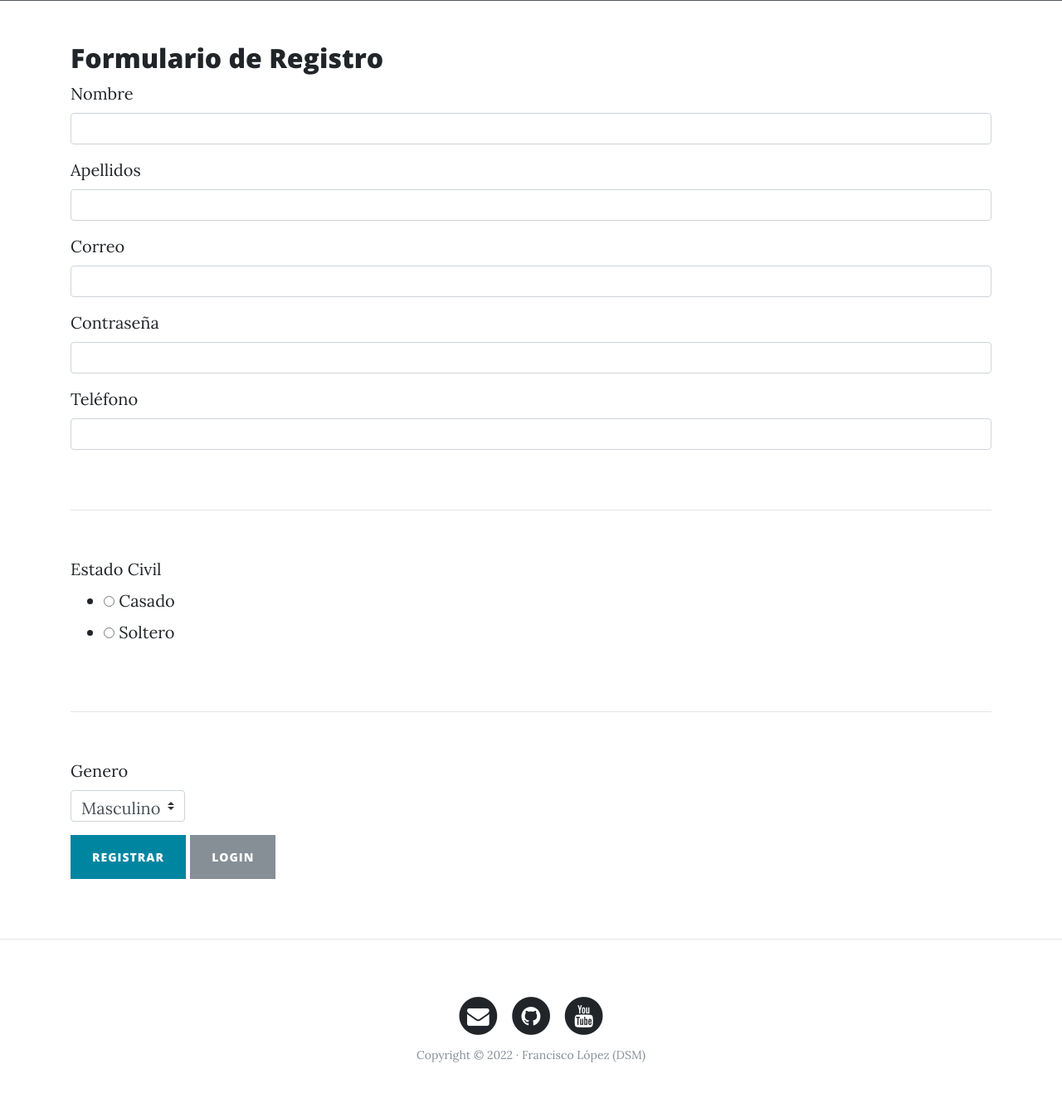
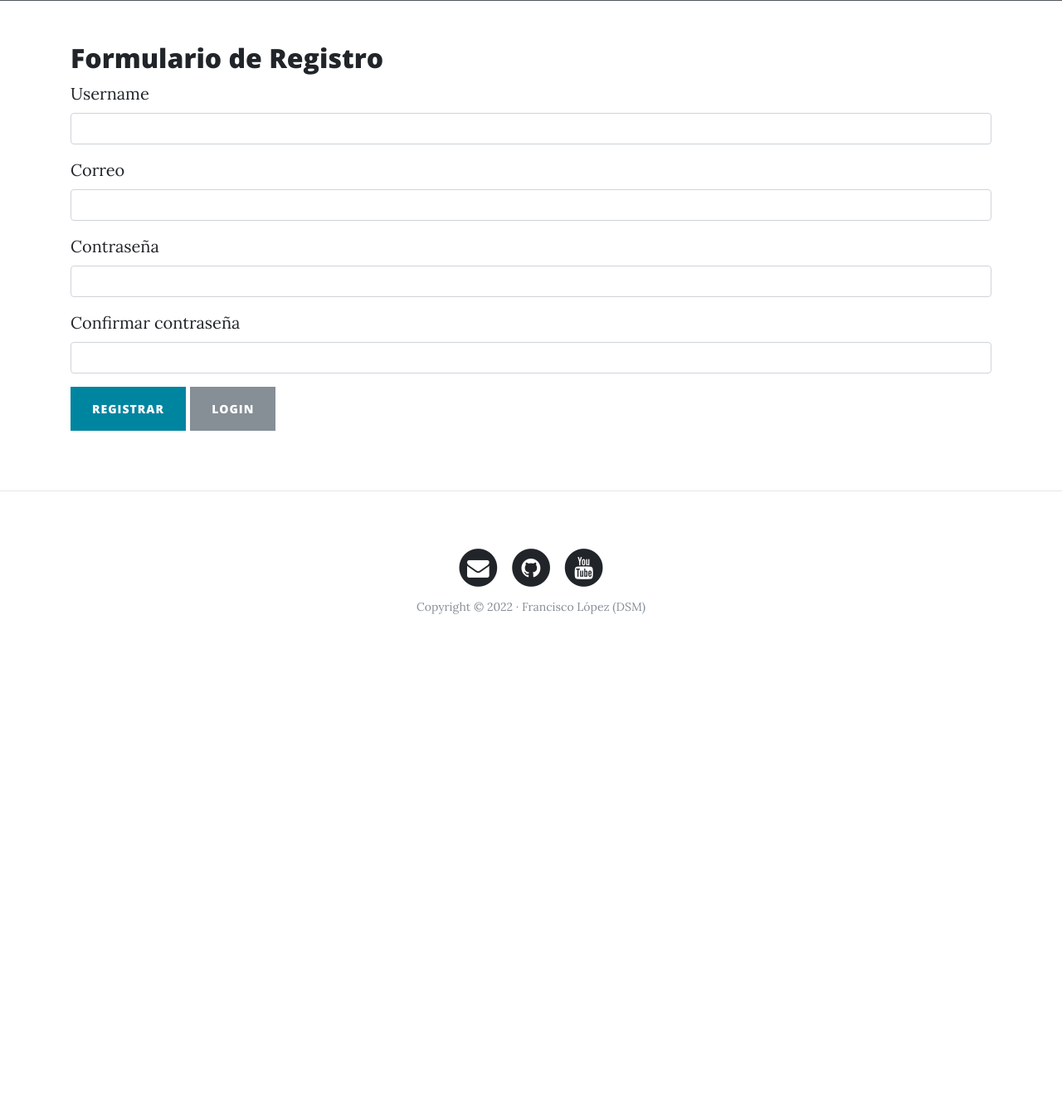
Before and after one commit to franlop24/FlaskWebPersonal, a Flask app: page /auth/register in a window 1280 px wide. Shown: the part 531-1878 px from the top of the page at 83% size. After the commit the page ends 1271 px from the top, so only its background shows below. Run offline with Flask 2, Linux system fonts and the light colour scheme; some libraries are stand-ins or nearby versions.

Commit message:
Validacion de Password y Confirm Password

```diff
--- a/web_personal/auth/forms.py
+++ b/web_personal/auth/forms.py
@@ -3,21 +3,26 @@ from wtforms import (StringField, PasswordField,
                     SubmitField, EmailField,
                     IntegerField, RadioField,
                     SelectField, TextAreaField)
-from wtforms.validators import DataRequired, Email
+from wtforms.validators import DataRequired, Email, EqualTo
 
 
 ################# Formularios de WTForms ##################
 class LoginForm(FlaskForm):
-    email = EmailField('Correo', validators=[DataRequired(), Email()])
+    username = EmailField('Username', validators=[DataRequired(), Email()])
     password = PasswordField('Password', validators=[DataRequired()])
     submit = SubmitField('Ingresar')
 
 class RegisterForm(FlaskForm):
+    username = StringField('Username', validators=[DataRequired()])
+    email = EmailField('Correo', validators=[DataRequired(), Email()])
+    password = PasswordField('Contraseña', validators=[DataRequired(), EqualTo('confirm_password', message='Las contraseñas no coinciden')])
+    confirm_password = PasswordField('Confirmar contraseña', validators=[DataRequired()])
+    submit = SubmitField('Registrar')
+
+########### TODO: Formularios de Profile ###########
+class ProfileForm(FlaskForm):
     name = StringField('Nombre', validators=[DataRequired()])
     last_name = StringField('Apellidos', validators=[DataRequired()])
-    email = EmailField('Correo', validators=[DataRequired(), Email()])
-    password = PasswordField('Contraseña', validators=[DataRequired()])
     phone = IntegerField('Teléfono')
     is_married = RadioField('Estado Civil', choices=[('True', 'Casado'), ('False', 'Soltero')])
     gender = SelectField('Genero', choices=[('male', 'Masculino'), ('female', 'Femenino'), ('other', 'Otro')])
-    submit = SubmitField('Registrar')
--- a/web_personal/auth/views.py
+++ b/web_personal/auth/views.py
@@ -15,10 +15,10 @@ def login():
     form = LoginForm()
 
     if form.validate_on_submit():
-        email = form.email.data
+        username = form.username.data
         password = form.password.data
 
-        return render_template('admin/index.html', email=email)
+        return render_template('admin/index.html')
 
     return render_template('auth/login.html', form=form)
 
@@ -28,20 +28,17 @@ def register():
     form = RegisterForm()
 
     if form.validate_on_submit():
-        name = form.name.data
-        last_name = form.last_name.data
+        username = form.username.data
         email = form.email.data
-        password = generate_password_hash(form.password.data)
+        password = form.password.data
+
         ############ Cifrado de Password ###########
         hashed_password = generate_password_hash(password)
-        phone = form.phone.data
-        is_married = form.is_married.data
-        gender = form.gender.data
 
         conn = get_connection()
         with conn.cursor() as cursor:
-            sql = "INSERT INTO users (name, last_name, email, password, phone, is_married, gender) "
-            sql += f"VALUES ('{name}', '{last_name}', '{email}', '{hashed_password}', '{phone}', '{is_married}', '{gender}')"
+            sql = "INSERT INTO users (username, email, password) "
+            sql += f"VALUES ('{username}', '{email}', '{hashed_password}')"
             cursor.execute(sql)
             conn.commit()
             return redirect(url_for('auth.login'))
--- a/web_personal/templates/auth/login.html
+++ b/web_personal/templates/auth/login.html
@@ -12,8 +12,8 @@
             {{ form.hidden_tag() }}
             <!-- Username -->
             <div class="form-group">
-              {{ form.email.label }}
-              {{ form.email(class="form-control") }}
+              {{ form.username.label }}
+              {{ form.username(class="form-control") }}
             </div>
             <!-- Password -->
             <div class="form-group">
--- a/web_personal/templates/auth/register.html
+++ b/web_personal/templates/auth/register.html
@@ -11,32 +11,35 @@
     <form method="post">
         {{ form.hidden_tag() }}
         <div class="form-group">
-            {{ form.name.label }}
-            {{ form.name(class="form-control") }}
-        </div>
-        <div class="form-group">
-            {{ form.last_name.label }}
-            {{ form.last_name(class="form-control") }}
+            {{ form.username.label }}
+            {{ form.username(class="form-control") }}
+            {% if form.username.errors %}
+                {% for error in form.username.errors %}
+                <p class="text-danger">{{ error }}</p>
+                {% endfor %}
+            {% endif %}
         </div>
         <div class="form-group">
             {{ form.email.label }}
             {{ form.email(class="form-control") }}
+            {% if form.email.errors %}
+                {% for error in form.email.errors %}
+                <p class="text-danger">{{ error }}</p>
+                {% endfor %}
+            {% endif %}
         </div>
         <div class="form-group">
             {{ form.password.label }}
             {{ form.password(class="form-control") }}
+            {% if form.password.errors %}
+                {% for error in form.password.errors %}
+                <p class="text-danger">{{ error }}</p>
+                {% endfor %}
+            {% endif %}
         </div>
         <div class="form-group">
-            {{ form.phone.label }}
-            {{ form.phone(class="form-control") }}
-        </div>
-        <hr>
-        {{ form.is_married.label }}
-        {{ form.is_married }}
-        <hr>
-        {{ form.gender.label }}
-        <div class="input-group mb-3">
-            {{ form.gender(class="custom-select") }}
+            {{ form.confirm_password.label }}
+            {{ form.confirm_password(class="form-control") }}
         </div>
         {{ form.submit(class="btn btn-primary") }}
         <a type="button" class="btn btn-secondary" href="{{ url_for('auth.login') }}">Login</a>
```
